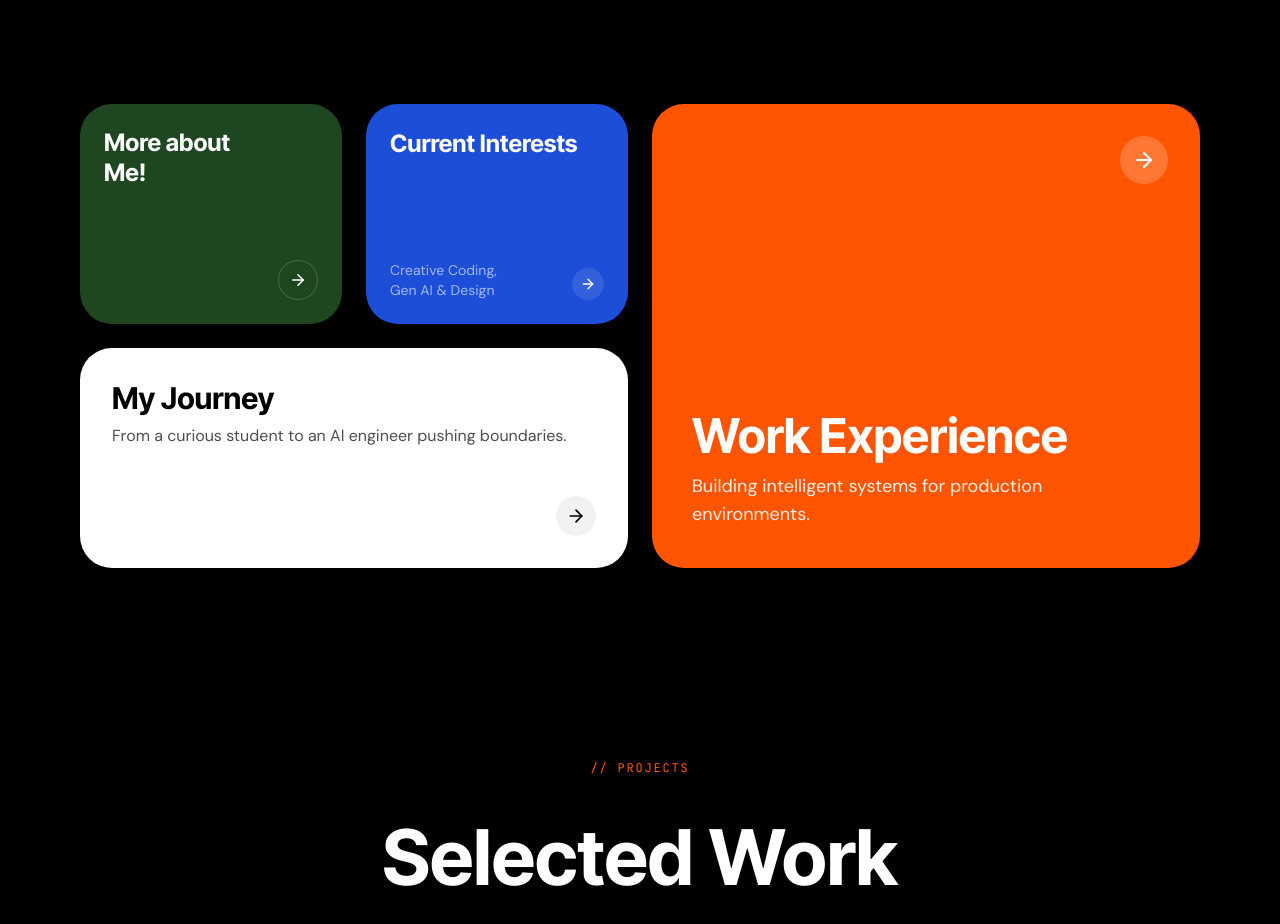
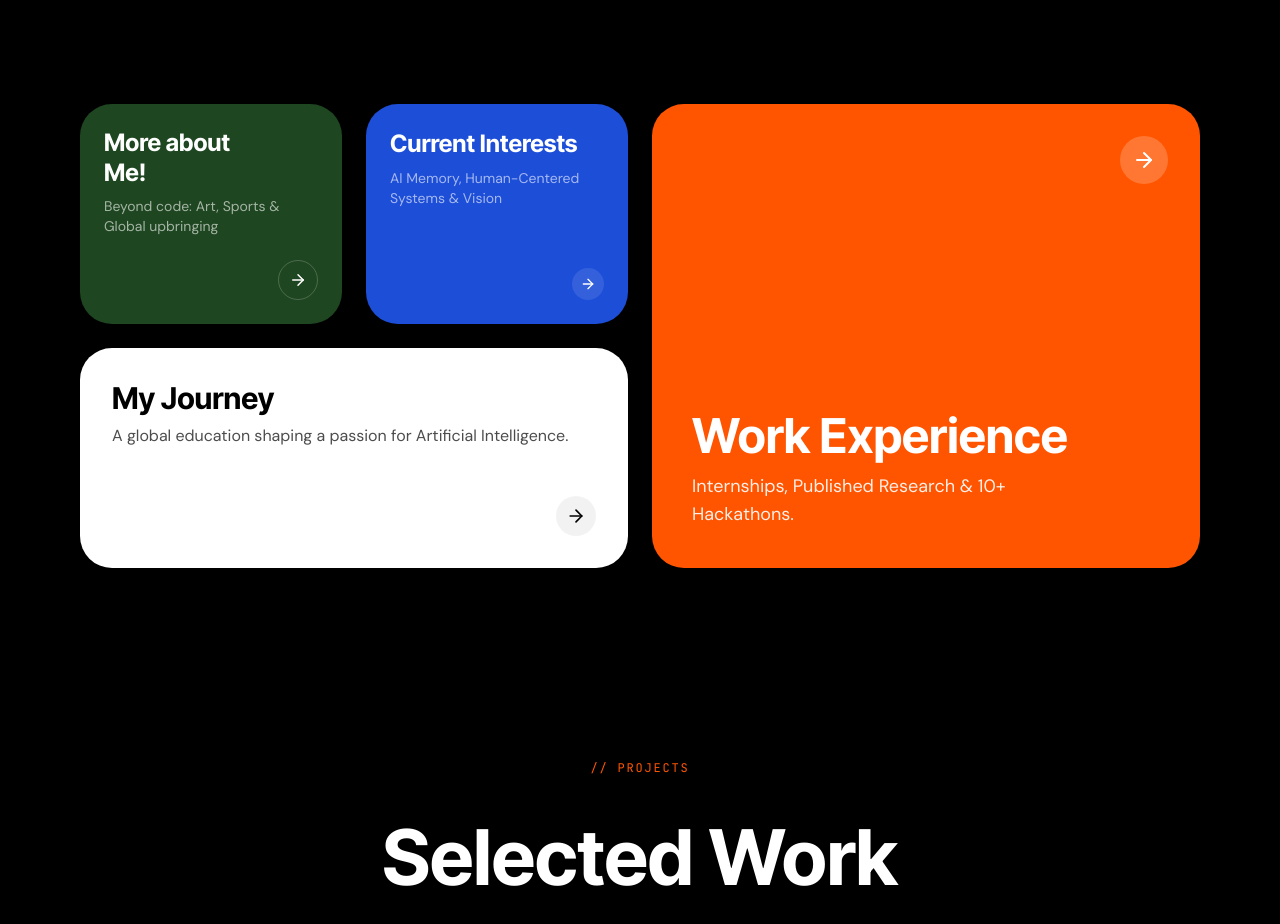
Before and after one commit to darshannayak21/darshansportfolio, a React (Vite) app: page / in a window 1280 px wide. Shown: the part 2040-2964 px from the top of the page. Built offline with nearby package versions, Linux system fonts and the light colour scheme; a web font is replaced by a local one.

Commit message:
finally done2

```diff
--- a/src/sections/About.tsx
+++ b/src/sections/About.tsx
@@ -88,7 +88,10 @@ export default function About() {
             className="col-span-1 md:col-span-1 md:row-span-1"
           >
             <Link to="/moreabout#more-about" className="h-full w-full group relative overflow-hidden rounded-[2rem] bg-[#1e4620] p-6 flex flex-col justify-between transition-transform duration-300 hover:scale-[1.02] block">
-              <h3 className="font-display text-2xl font-bold text-white mb-2 leading-tight">More about<br />Me!</h3>
+              <div>
+                <h3 className="font-display text-2xl font-bold text-white mb-2 leading-tight">More about<br />Me!</h3>
+                <p className="font-body text-sm text-white/60">Beyond code: Art, Sports & Global upbringing</p>
+              </div>
               <div className="w-10 h-10 rounded-full border border-white/20 flex items-center justify-center self-end group-hover:bg-white/10 transition-colors">
                 <svg width="18" height="18" viewBox="0 0 24 24" fill="none" stroke="currentColor" strokeWidth="2" strokeLinecap="round" strokeLinejoin="round" className="text-white"><line x1="5" y1="12" x2="19" y2="12"></line><polyline points="12 5 19 12 12 19"></polyline></svg>
               </div>
@@ -104,8 +107,10 @@ export default function About() {
             className="col-span-1 md:col-span-1 md:row-span-1"
           >
             <Link to="/moreabout#interests" className="h-full w-full group relative overflow-hidden rounded-[2rem] bg-[#1d4ed8] p-6 flex flex-col justify-between transition-transform duration-300 hover:scale-[1.02] block">
-              <h3 className="font-display text-2xl font-bold text-white mb-2">Current Interests</h3>
-              <p className="font-body text-sm text-white/60">Creative Coding,<br />Gen AI & Design</p>
+              <div>
+                <h3 className="font-display text-2xl font-bold text-white mb-2">Current Interests</h3>
+                <p className="font-body text-sm text-white/60">AI Memory, Human-Centered Systems & Vision</p>
+              </div>
               <div className="absolute bottom-6 right-6 w-8 h-8 rounded-full bg-white/10 flex items-center justify-center group-hover:bg-white/20 transition-colors">
                 <svg width="16" height="16" viewBox="0 0 24 24" fill="none" stroke="currentColor" strokeWidth="2" strokeLinecap="round" strokeLinejoin="round" className="text-white"><line x1="5" y1="12" x2="19" y2="12"></line><polyline points="12 5 19 12 12 19"></polyline></svg>
               </div>
@@ -123,7 +128,7 @@ export default function About() {
             <Link to="/moreabout#work" className="h-full w-full group relative overflow-hidden rounded-[2rem] bg-orange p-8 md:p-10 flex flex-col justify-end transition-transform duration-300 hover:scale-[1.02] block">
               <div className="relative z-10">
                 <h3 className="font-display text-4xl md:text-5xl font-bold text-white mb-3">Work Experience</h3>
-                <p className="font-body text-white/90 text-lg max-w-sm">Building intelligent systems for production environments.</p>
+                <p className="font-body text-white/90 text-lg max-w-sm">Internships, Published Research & 10+ Hackathons.</p>
               </div>
               <div className="absolute top-8 right-8 w-12 h-12 rounded-full bg-white/20 flex items-center justify-center group-hover:bg-white/40 transition-colors">
                 <svg width="24" height="24" viewBox="0 0 24 24" fill="none" stroke="currentColor" strokeWidth="2" strokeLinecap="round" strokeLinejoin="round" className="text-white"><line x1="5" y1="12" x2="19" y2="12"></line><polyline points="12 5 19 12 12 19"></polyline></svg>
@@ -142,7 +147,7 @@ export default function About() {
             <Link to="/moreabout#journey" className="h-full w-full group relative overflow-hidden rounded-[2rem] bg-white p-8 flex flex-col justify-between transition-transform duration-300 hover:scale-[1.02] block">
               <div>
                 <h3 className="font-display text-3xl font-bold text-black mb-2">My Journey</h3>
-                <p className="font-body text-black/70">From a curious student to an AI engineer pushing boundaries.</p>
+                <p className="font-body text-black/70">A global education shaping a passion for Artificial Intelligence.</p>
               </div>
               <div className="w-10 h-10 rounded-full bg-black/5 flex items-center justify-center self-end group-hover:bg-black/10 transition-colors">
                 <svg width="20" height="20" viewBox="0 0 24 24" fill="none" stroke="currentColor" strokeWidth="2" strokeLinecap="round" strokeLinejoin="round" className="text-black"><line x1="5" y1="12" x2="19" y2="12"></line><polyline points="12 5 19 12 12 19"></polyline></svg>
```
